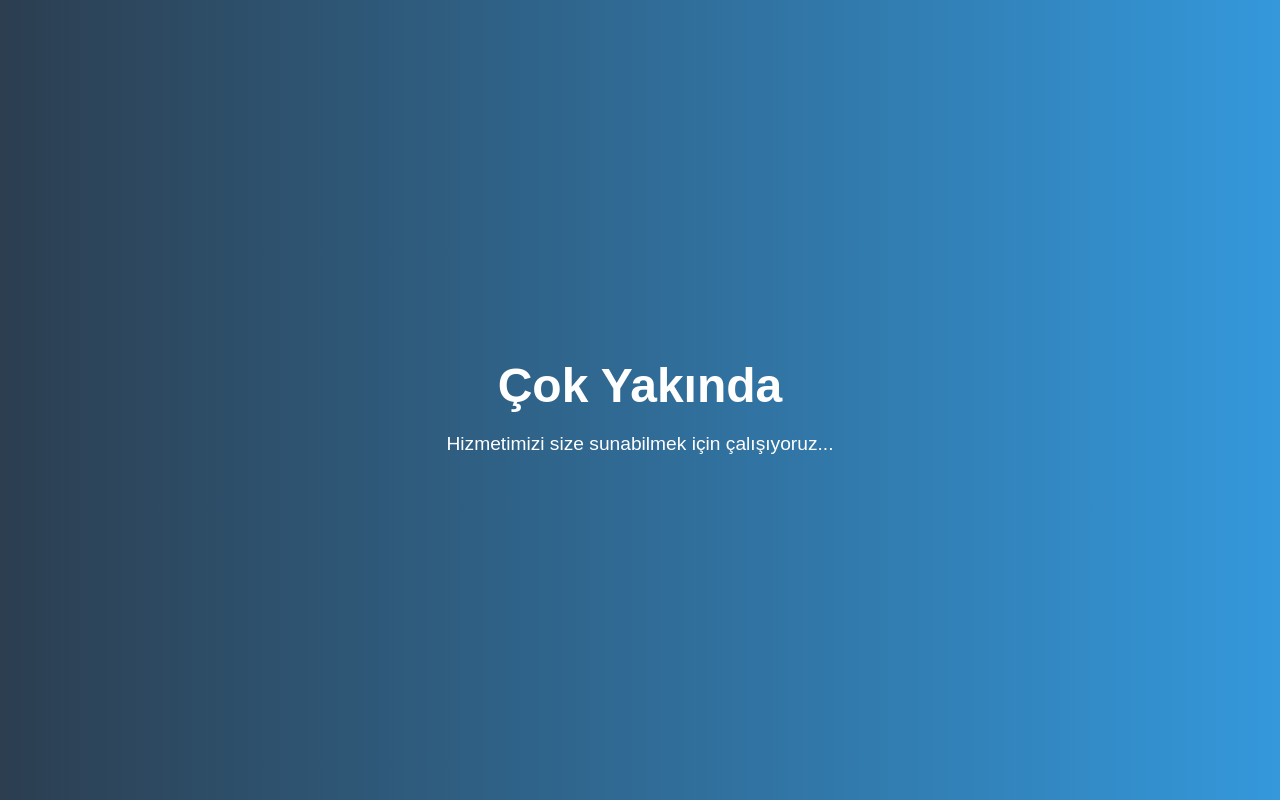
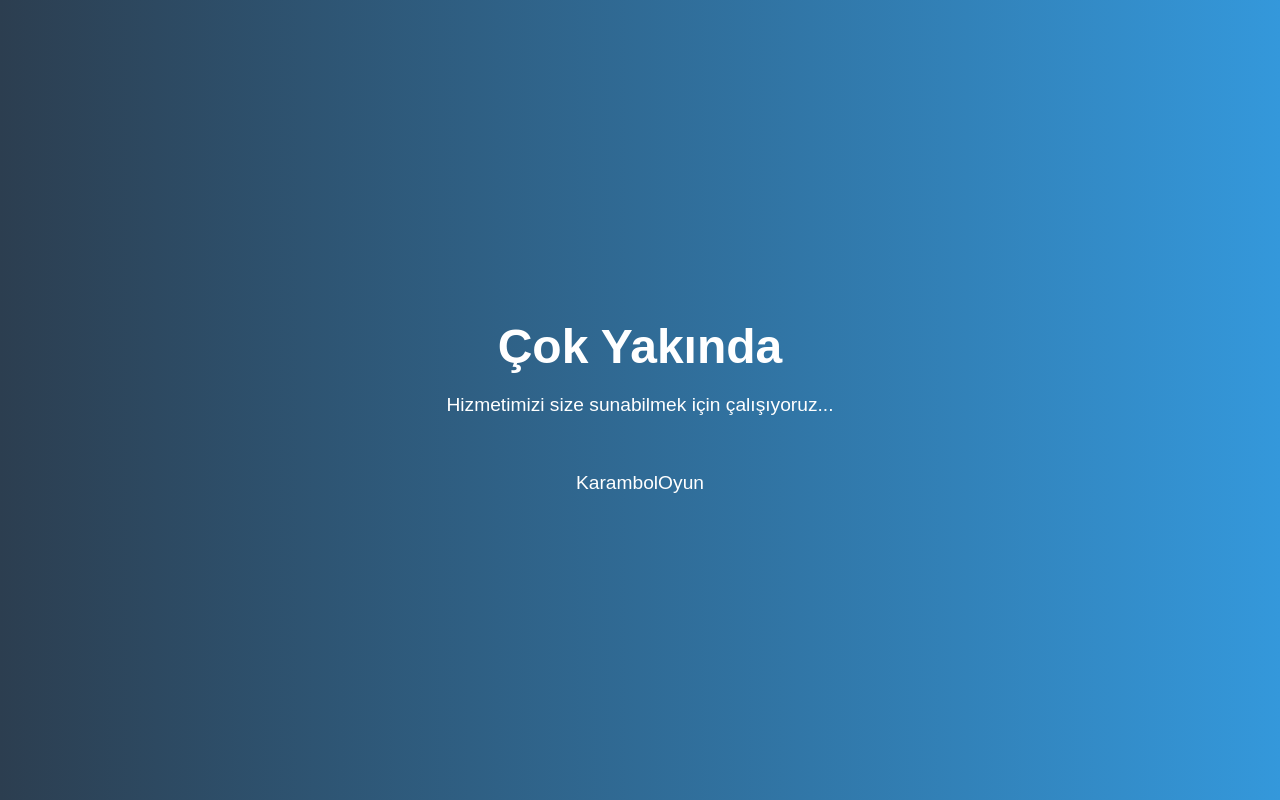
Before and after one commit to karamboloyun/karamboloyun.github.io, a plain HTML site: page index.html in a window 1280 px wide. Drawn offline with Linux system fonts and the light colour scheme.

Commit message:
Update index.html
added karamboloyun

```diff
--- a/index.html
+++ b/index.html
@@ -34,6 +34,8 @@
     <div class="container">
         <h1>Çok Yakında</h1>
         <p>Hizmetimizi size sunabilmek için çalışıyoruz...</p>
+        <br>
+        <p>KarambolOyun</p>
     </div>
 </body>
 </html>
```
